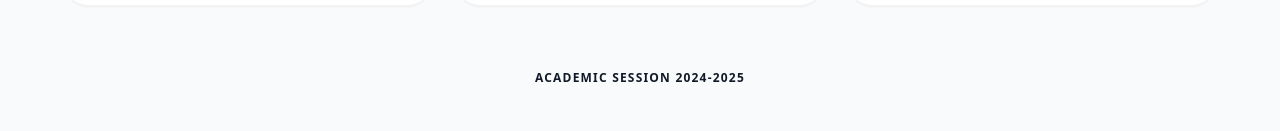
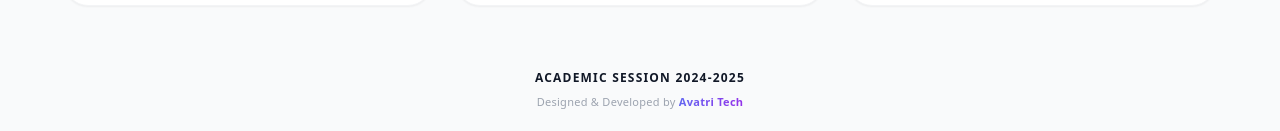
Before and after one commit to projectsall22-blip/spps, a React (Vite) app in the folder frontend/: page / in a window 1280 px wide. Shown: the part 696-827 px from the top of the page. Before the commit the page ends 806 px from the top, so only its background shows below. Built offline with nearby package versions, Linux system fonts and the light colour scheme; no server answers.

Commit message:
Add Avatri Tech credit on landing page

```diff
--- a/frontend/src/pages/auth/LandingPage.jsx
+++ b/frontend/src/pages/auth/LandingPage.jsx
@@ -131,9 +131,15 @@ const LandingPage = () => {
       </div>
 
       {/* 4. Simple Footer */}
-      <footer className="mt-16 text-center">
+      <footer className="mt-16 text-center space-y-2">
         <p className="text-xs font-black text-gray-900 uppercase tracking-widest">
           Academic Session {settings.currentAcademicYear}
+        </p>
+        <p className="text-[11px] text-gray-400 font-medium tracking-wide">
+          Designed &amp; Developed by{' '}
+          <span className="font-black text-transparent bg-clip-text bg-gradient-to-r from-indigo-500 to-purple-600">
+            Avatri Tech
+          </span>
         </p>
       </footer>
     </div>
```
